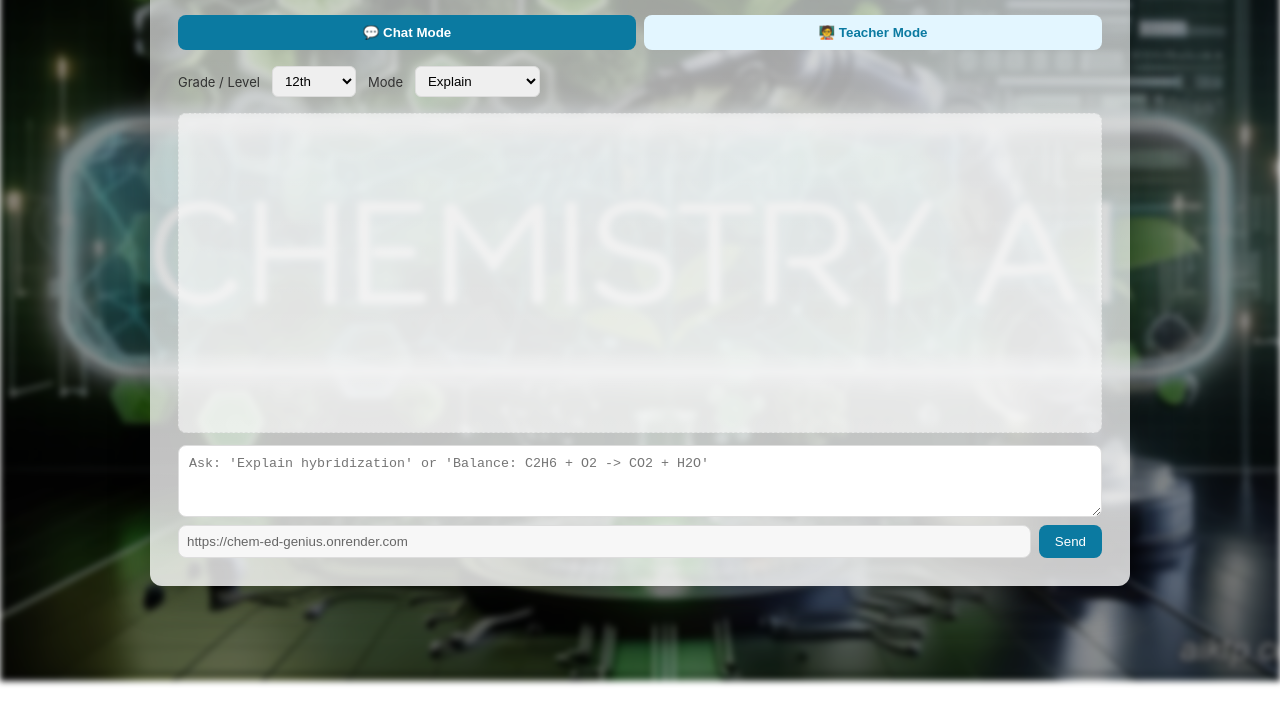
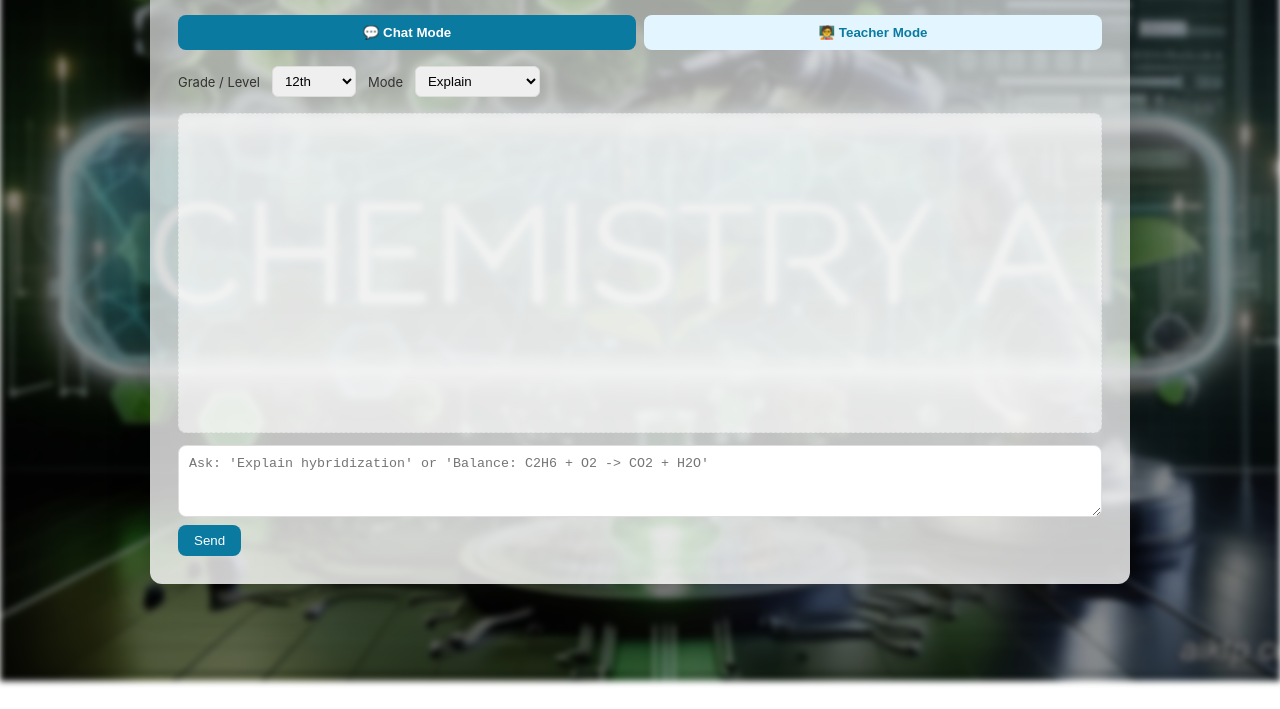
Before and after one commit to smkammath/chem-ed-genius, a plain HTML site: page frontend/index.html in a window 1280 px wide. Shown: the part 119-828 px from the top of the page. Drawn offline with Linux system fonts and the light colour scheme.

Commit message:
Update index.html

```diff
--- a/frontend/index.html
+++ b/frontend/index.html
@@ -44,9 +44,9 @@
         <form id="promptForm">
           <textarea id="prompt" placeholder="Ask: 'Explain hybridization' or 'Balance: C2H6 + O2 -> CO2 + H2O'"></textarea>
           <div class="form-row">
-            <input id="apiUrl" placeholder="API URL (Render backend) — set once" />
-            <button type="submit" id="send">Send</button>
-          </div>
+  <input id="apiUrl" type="hidden" value="https://chem-ed-genius.onrender.com" />
+  <button type="submit" id="send">Send</button>
+</div>
         </form>
       </section>
     </section>
```
